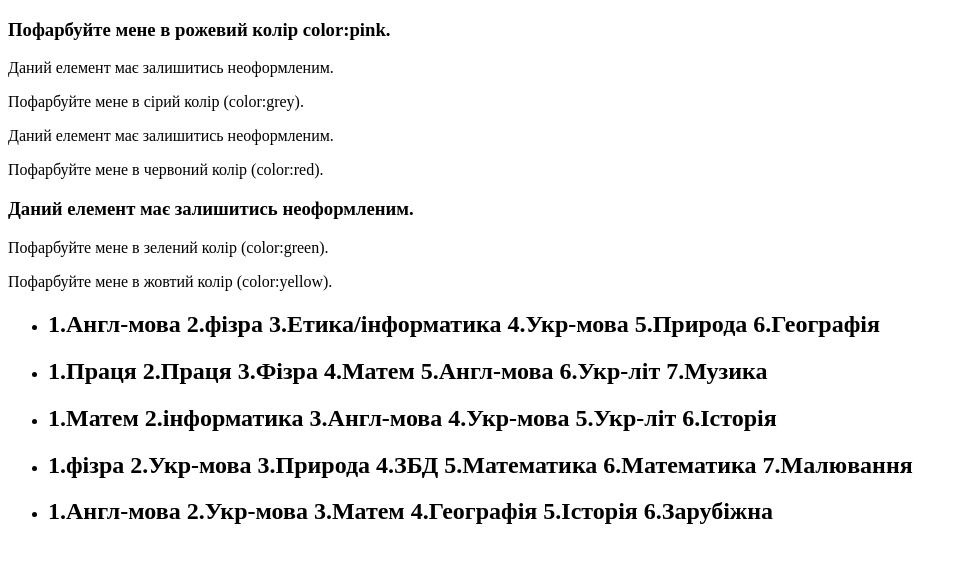
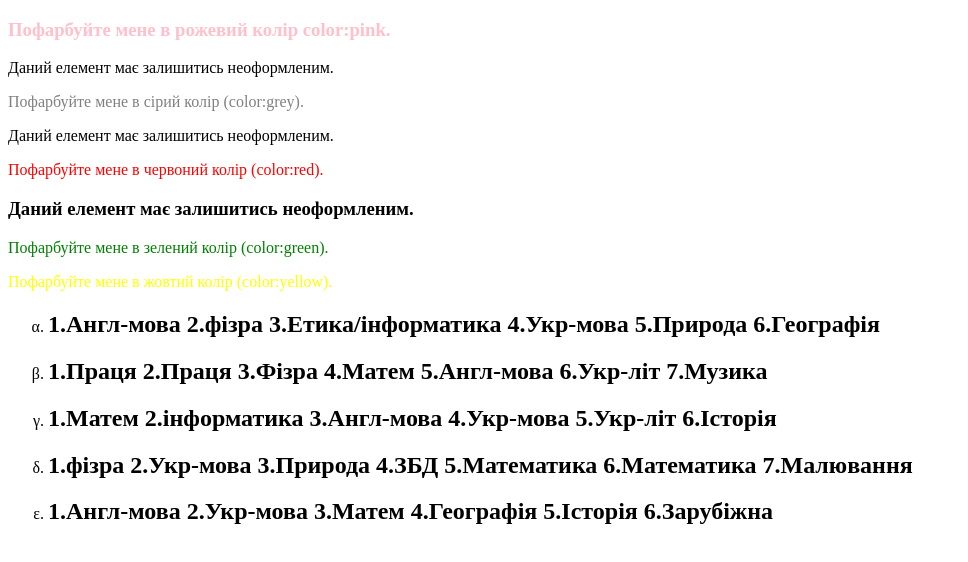
Before and after one commit to dima20122222/hw, a plain HTML site: page index.html in a window 1280 px wide. Shown: the whole page, without its empty margins (0-968 px from the left). Drawn offline with Linux system fonts and the light colour scheme.

Commit message:
Add files via upload

```diff
--- a/index.html
+++ b/index.html
@@ -4,7 +4,7 @@
     <meta charset="UTF-8" />
     <meta name="viewport" content="width=device-width, initial-scale=1.0" />
     <title>Document</title>
-    <link rel="stylesheet" href="/stule.css" />
+    <link rel="stylesheet" href="/style.css" />
   </head>
   <body>
     <div class="text-box">
```
